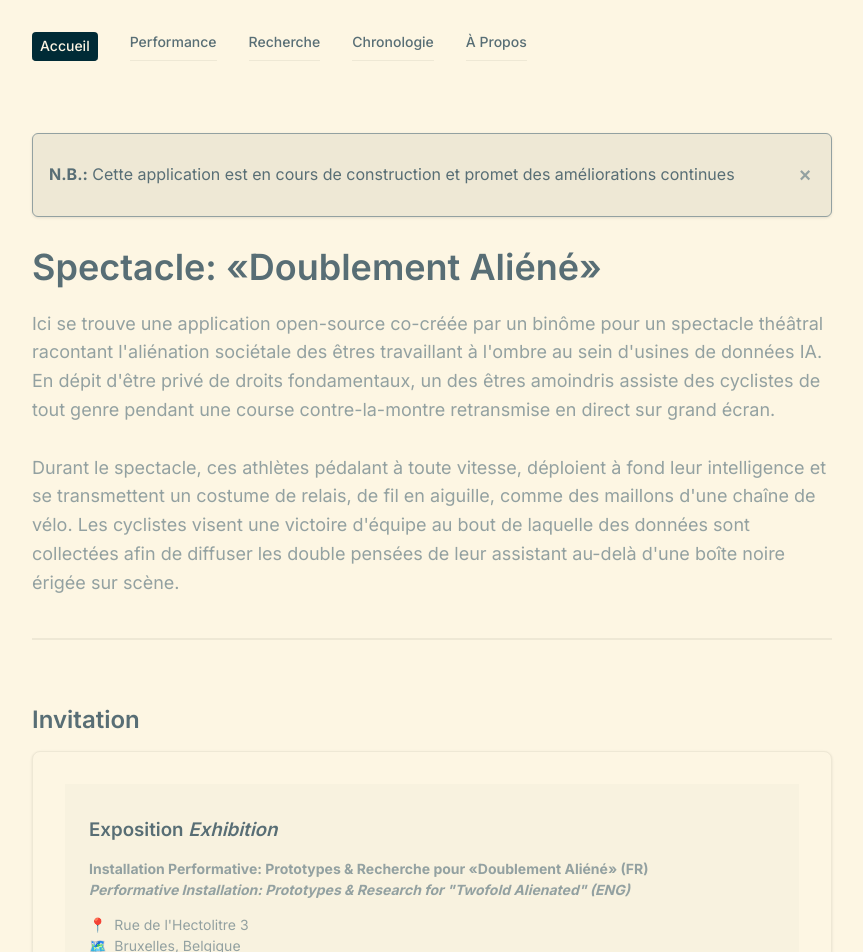
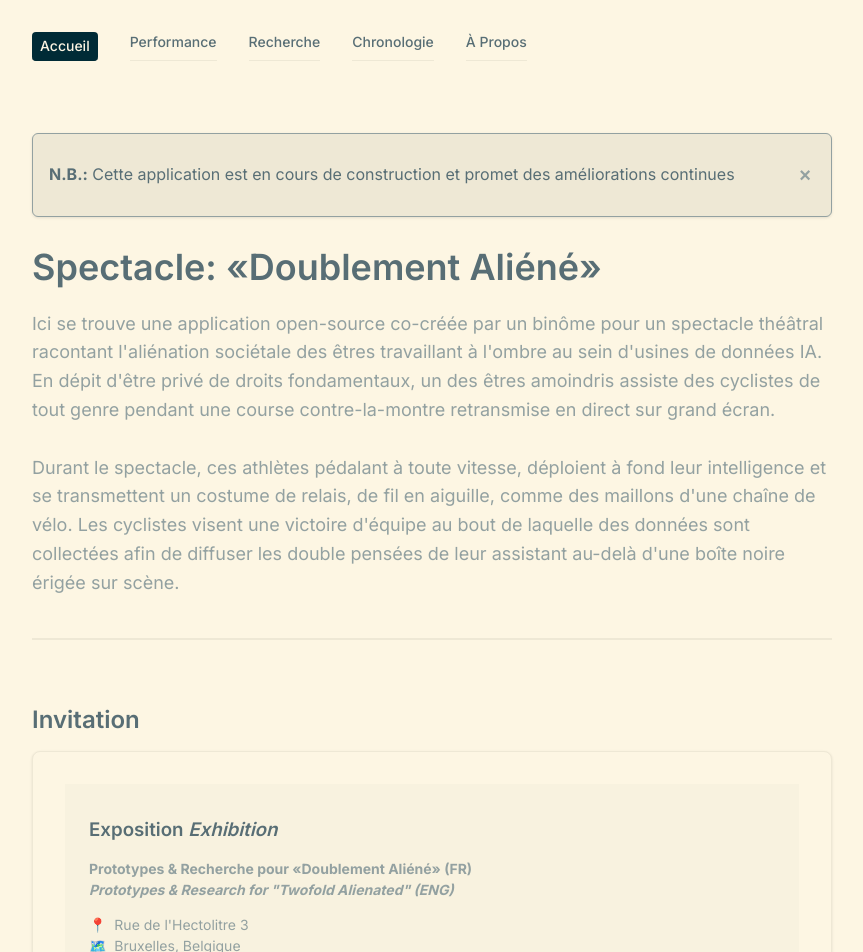
Before and after one commit to daqhris/DoublementAliene, a Next.js app: page / in a window 1280 px wide. Shown: the top 952 px of the page, without its empty margins (208-1071 px from the left). Built offline with nearby package versions, Linux system fonts and the light colour scheme; no server answers.

Commit message:
Update exhibition descriptions in page.tsx

```diff
--- a/app/page.tsx
+++ b/app/page.tsx
@@ -35,8 +35,8 @@ export default function HomePage() {
             <div className="border-l-4 border-solarized-base2 pl-6 py-3 bg-theater-muted/5">
               <h3 className="theater-nav-title mb-2">Exposition <em>Exhibition</em></h3>
               <p className="theater-nav-description">
-                <strong>Installation Performative: Prototypes & Recherche pour «Doublement Aliéné» (FR)</strong><br></br>
-                <strong><em>Performative Installation: Prototypes & Research for &quot;Twofold Alienated&quot; (ENG)</em></strong>
+                <strong>Prototypes & Recherche pour «Doublement Aliéné» (FR)</strong><br></br>
+                <strong><em>Prototypes & Research for &quot;Twofold Alienated&quot; (ENG)</em></strong>
               </p>
               <p className="theater-nav-description">
                 📍<span>&nbsp;&nbsp;</span>Rue de l&apos;Hectolitre 3<br></br>
```
